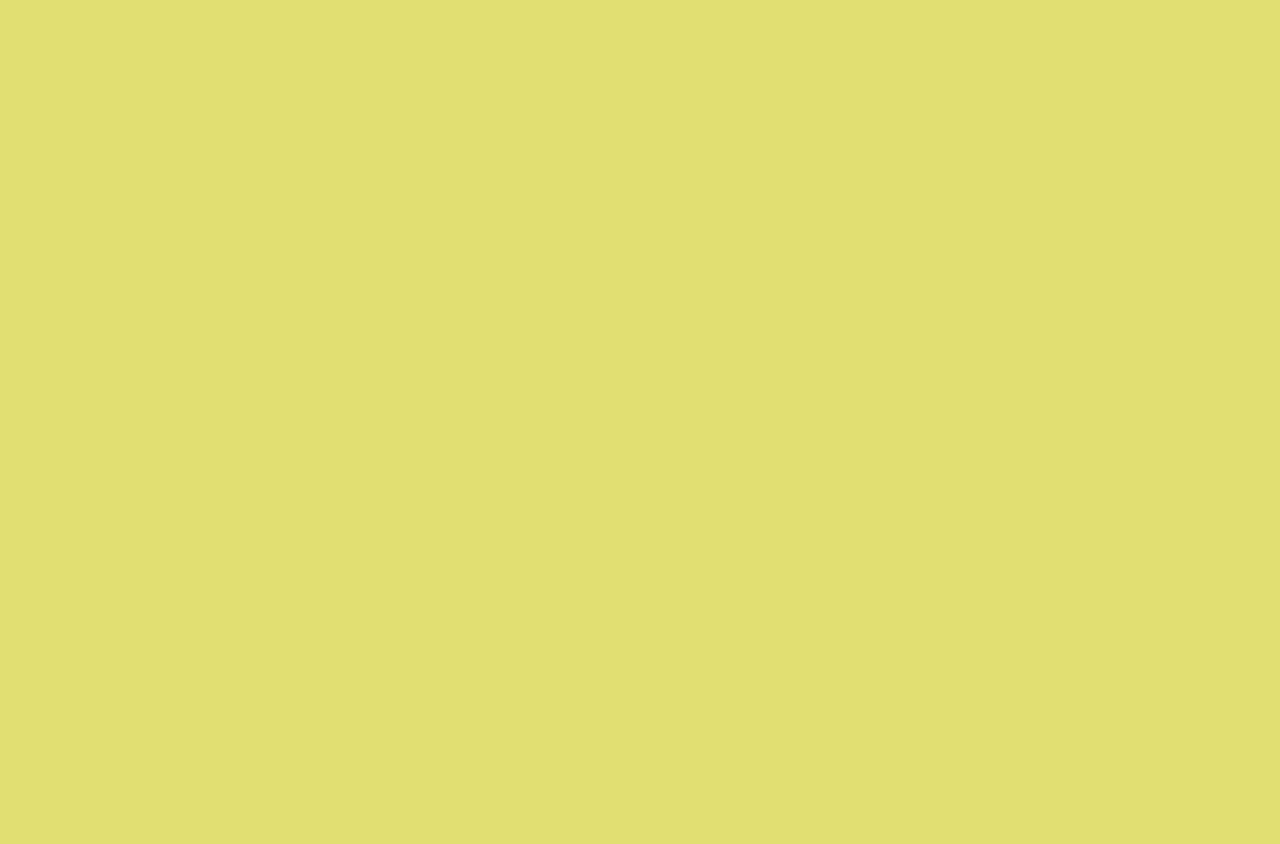
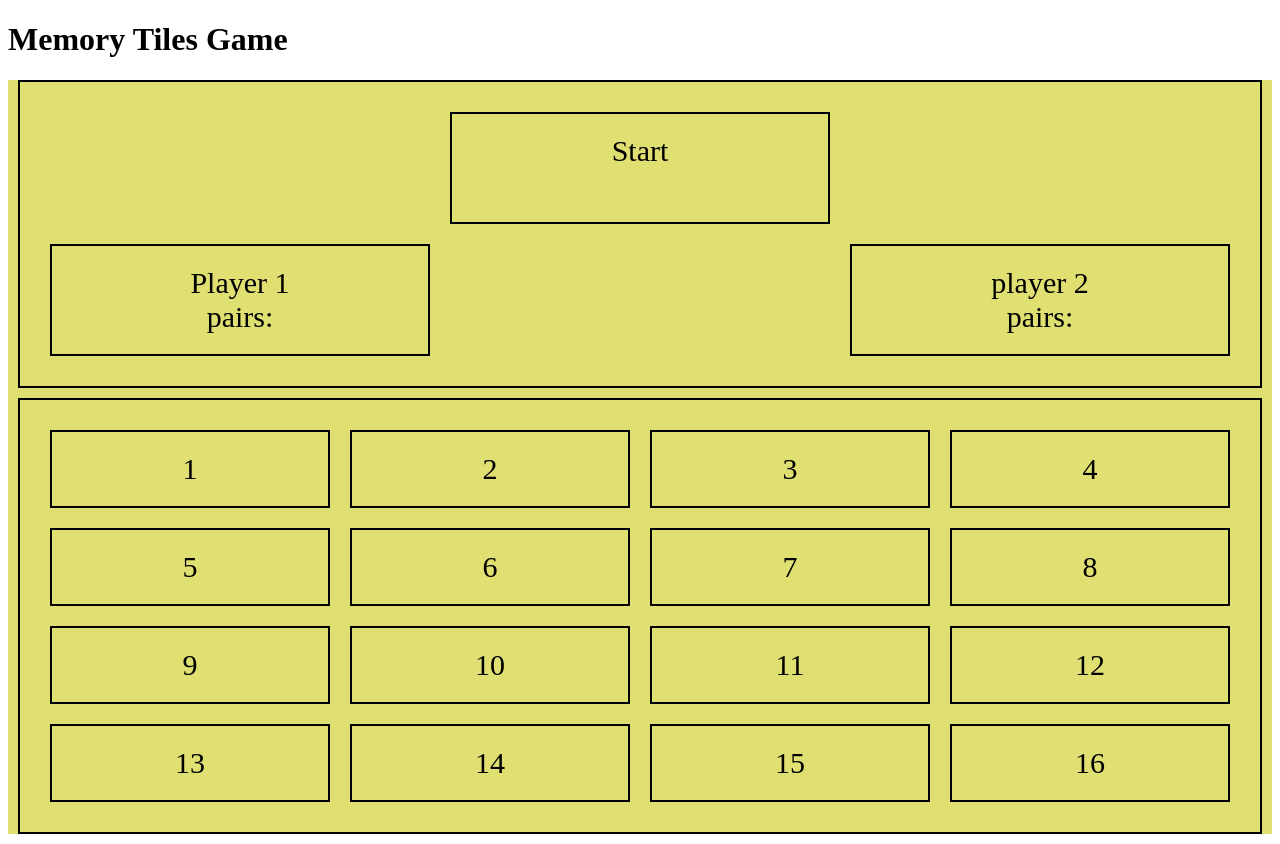
Before and after one commit to AnujaBujurge29/Meomry_Game_Project_JS, a plain HTML site: page index.html in a window 1280 px wide. Before the commit the page ends 800 px from the top, so only its background shows below. Drawn offline with Linux system fonts and the light colour scheme.

Commit message:
Basic Foundation

```diff
--- a/index.html
+++ b/index.html
@@ -1,24 +1,41 @@
 <!DOCTYPE html>
 <html lang="en">
-<head>
-    <meta charset="UTF-8">
-    <meta http-equiv="X-UA-Compatible" content="IE=edge">
-    <meta name="viewport" content="width=device-width, initial-scale=1.0">
+  <head>
+    <meta charset="UTF-8" />
+    <meta http-equiv="X-UA-Compatible" content="IE=edge" />
+    <meta name="viewport" content="width=device-width, initial-scale=1.0" />
     <title>Memory Game - Mini Project</title>
-    <link rel="stylesheet" href="style.css">
+    <link rel="stylesheet" href="style.css" />
     <script defer src="app.js"></script>
-</head>
-<body>
-    <div class="game">
-        <div class="container">
-            <!-- buttons to
-            start
-            player 1 or player to start first
-            count for number of correct pairs for each player - textbox
-            when all boxes open, check count, declare winner -->
+  </head>
+  <body>
+    <h1 class="heading">Memory Tiles Game</h1>
+
+      <div class="container_main">
+        <div class="container_1">
+            <div class="start">Start</div><br>
+            <div class="player_1">Player 1<br />pairs:</div>
+            <div class="player_2">player 2<br />pairs:</div>
+
         </div>
-
-    </div>
-
-</body>
+        <div class="container_2">
+          <div class="tile1">1</div>
+          <div class="tile2">2</div>
+          <div class="tile3">3</div>
+          <div class="tile4">4</div>
+          <div class="tile5">5</div>
+          <div class="tile6">6</div>
+          <div class="tile7">7</div>
+          <div class="tile8">8</div>
+          <div class="tile9">9</div>
+          <div class="tile10">10</div>
+          <div class="tile11">11</div>
+          <div class="tile12">12</div>
+          <div class="tile13">13</div>
+          <div class="tile14">14</div>
+          <div class="tile15">15</div>
+          <div class="tile16">16</div>
+        </div>
+      </div>
+  </body>
 </html>
--- a/style.css
+++ b/style.css
@@ -1,3 +1,28 @@
-*{
-    background-color:rgb(223, 223, 114);
+.container_main{
+  background-color: rgb(223, 223, 114);
+  text-align: center;
 }
+.container_1 {
+  display: grid;
+  grid-template-rows: 1fr 1fr;
+  grid-template-columns: 1fr 1fr 1fr;
+}
+.start{
+  grid-column-start: 2;
+  grid-column-end: 3;
+}
+.player_2{
+  grid-column-start: 3;
+  grid-column-end: 4;
+}
+.container_main div {
+  margin: 10px;
+  padding: 20px;
+  font-size: 30px;
+  border: 2px solid black;
+}
+.container_2{
+  display: grid;
+  grid-template-rows: 1fr 1fr 1fr 1fr;
+  grid-template-columns: 1fr 1fr 1fr 1fr;
+}
```
